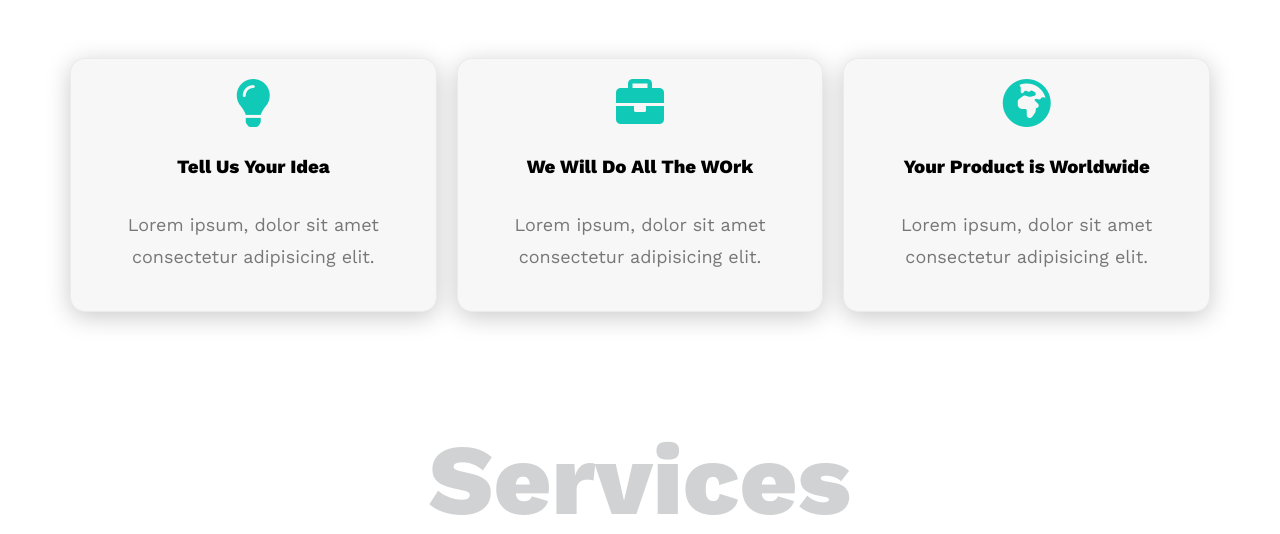
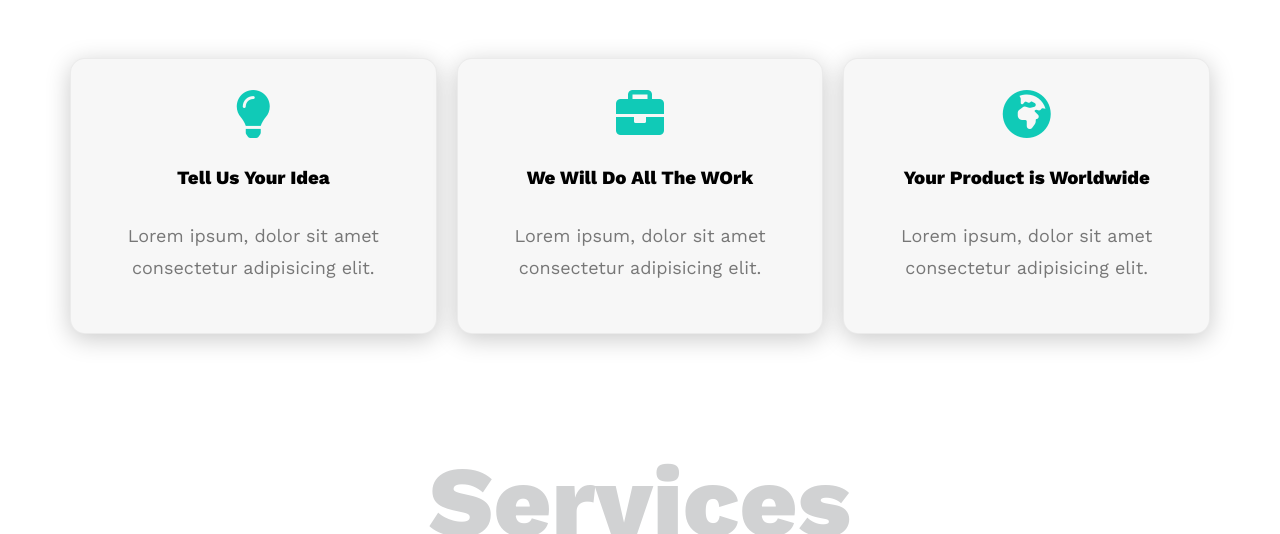
Before and after one commit to 7uyih/rep-fir, a plain HTML site: page index.html in a window 1280 px wide. Shown: the part 802-1336 px from the top of the page. Drawn offline with nearby package versions, Linux system fonts and the light colour scheme.

Commit message:
Update lone.css

```diff
--- a/css/lone.css
+++ b/css/lone.css
@@ -224,7 +224,7 @@ body{
 }
 
 .features .feat {
-    padding: 20px;
+    padding: 31px;
     text-align: center;
 }
 .features .feat i{
```
